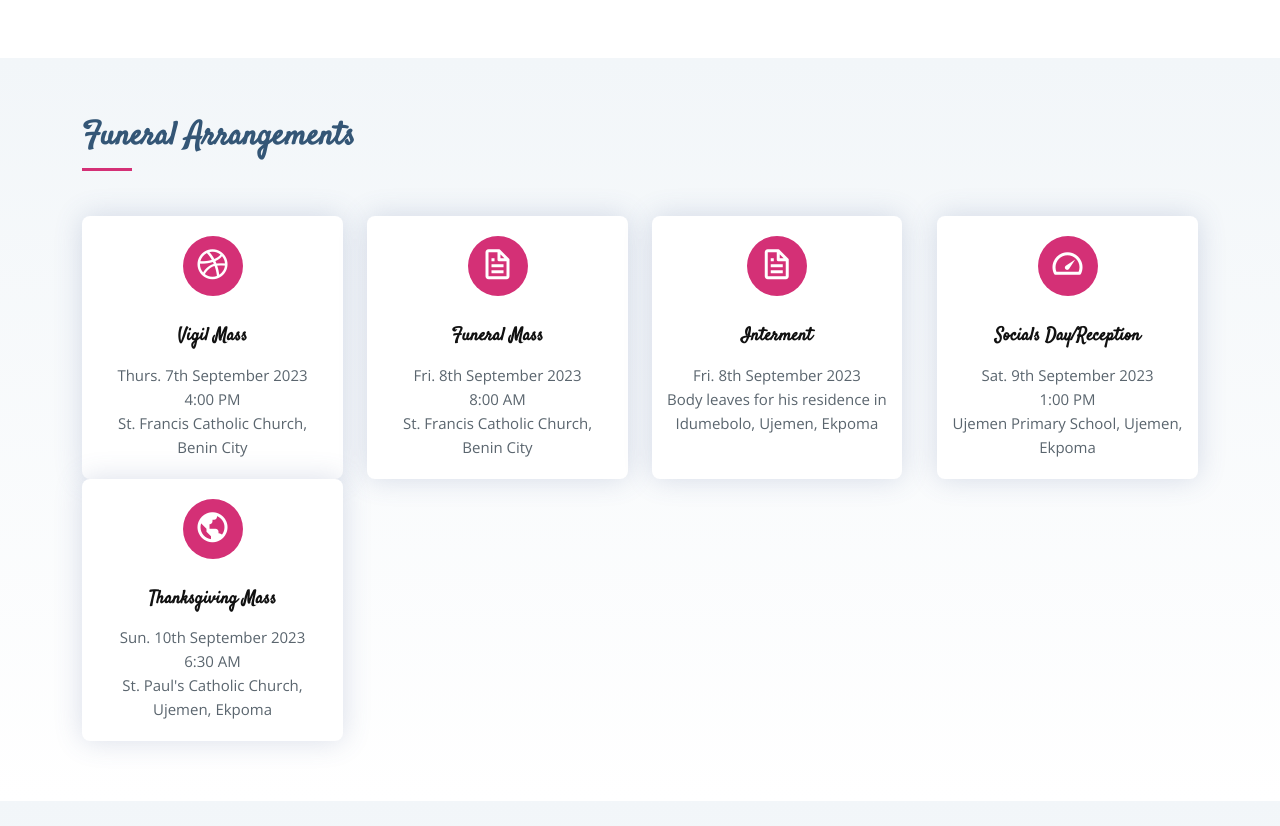
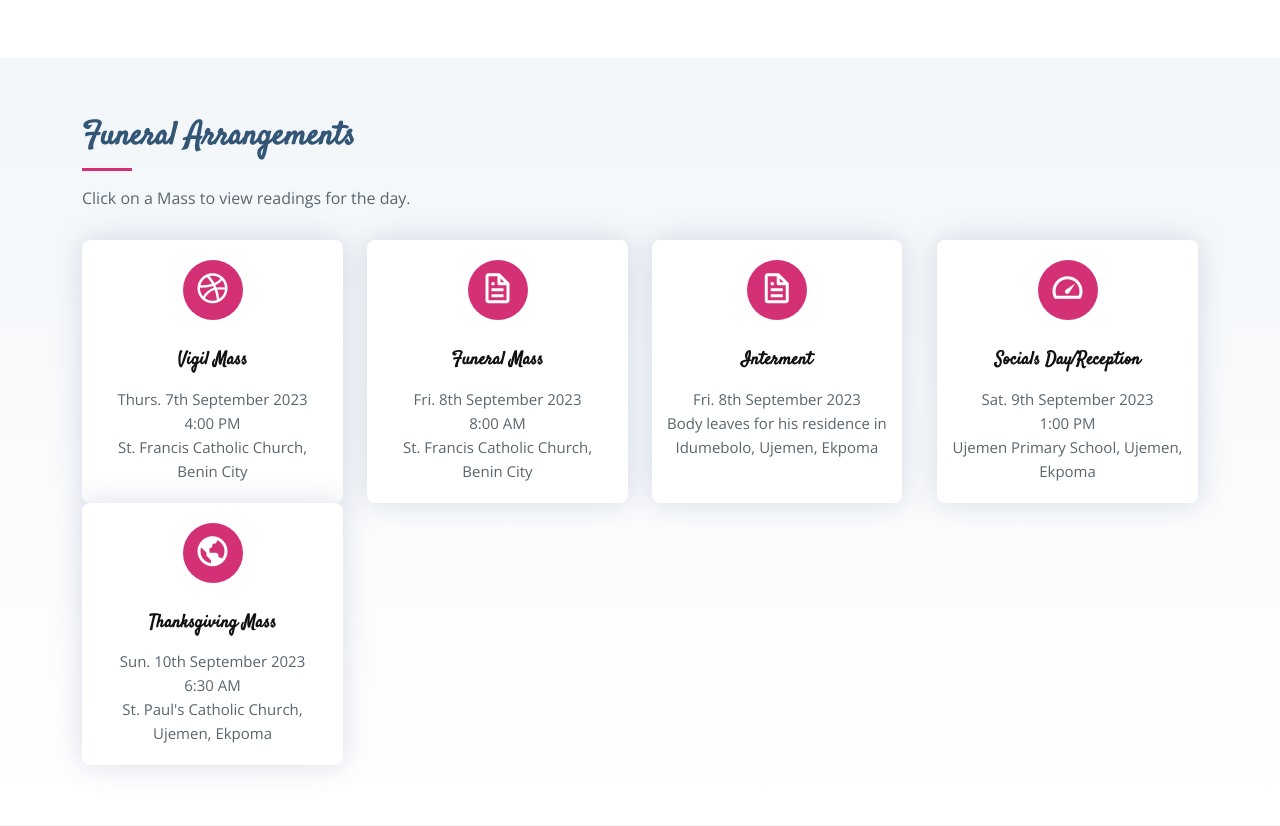
Before and after one commit to notaigbe/obsequies, a Django app: page / in a window 1280 px wide. Shown: the part 3136-3962 px from the top of the page. Run offline with Django 4.2, Linux system fonts and the light colour scheme; data comes from the database, SQL or seed files in the repository; some libraries are stand-ins or nearby versions; some web fonts are replaced.

Commit message:
added unique constraints for masses to models

```diff
--- a/templates/lonely/index.html
+++ b/templates/lonely/index.html
@@ -199,7 +199,7 @@
 
         <div class="section-title">
           <h2>Funeral Arrangements</h2>
-          <p></p>
+          <p>Click on a Mass to view readings for the day.</p>
         </div>
 
         <div class="row">
```
